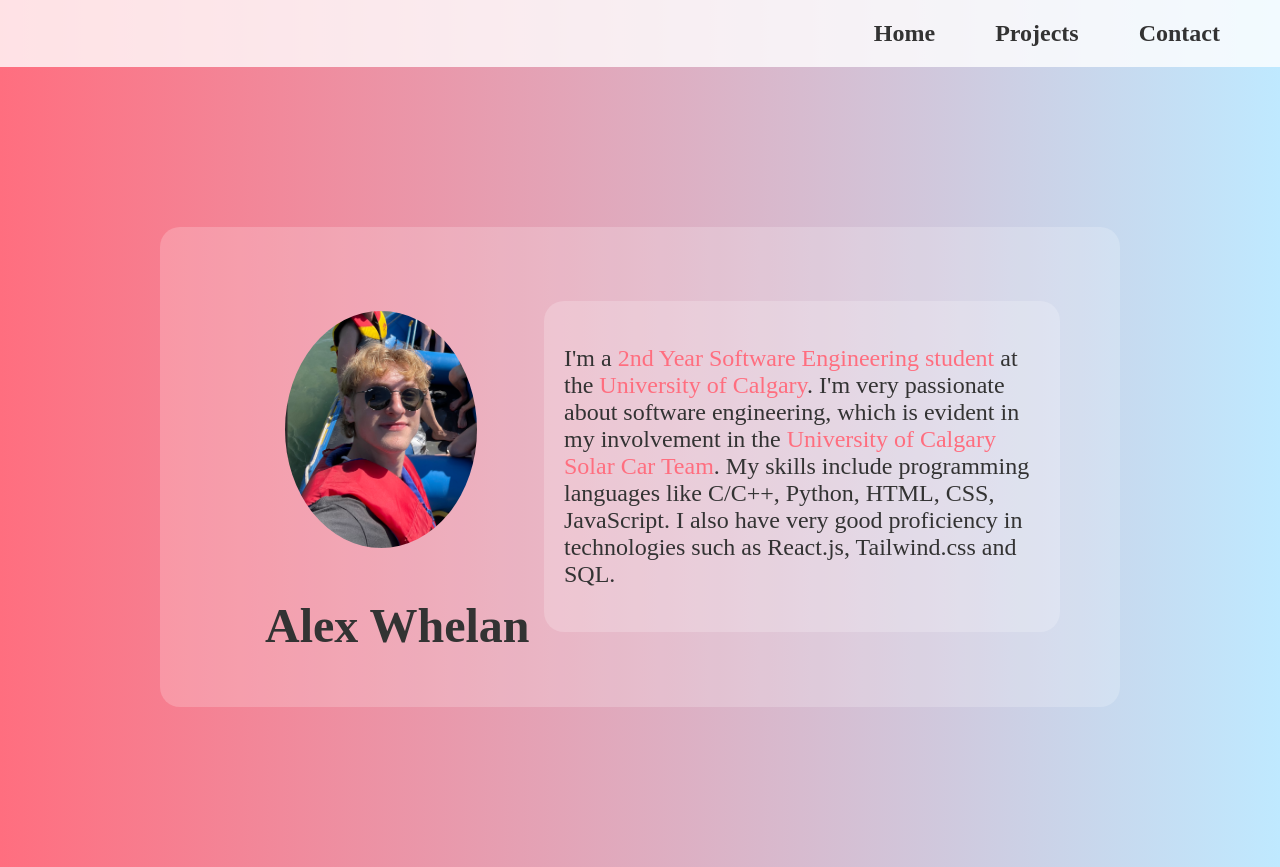
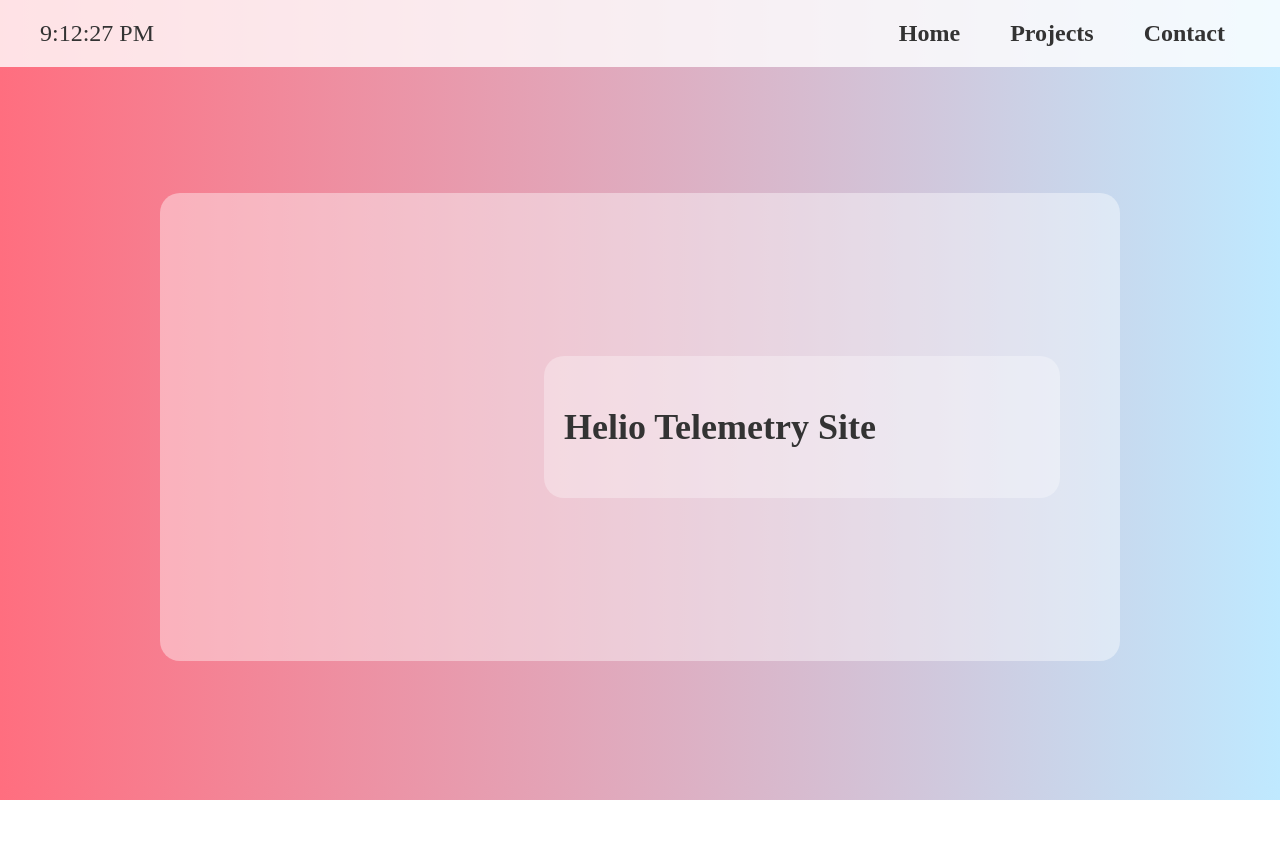
Before and after one commit to alexwhelan12/Alex-Whelan-Portfolio-Website, a React (Create React App) app in the folder portfolio-website/: page /Projects in a window 1280 px wide. After the commit the page ends 800 px from the top, so only its background shows below. Built offline with nearby package versions, Linux system fonts and the light colour scheme.

Commit message:
worked on it a little more

```diff
--- a/portfolio-website/package.json
+++ b/portfolio-website/package.json
@@ -8,6 +8,8 @@
     "@testing-library/user-event": "^13.5.0",
     "react": "^18.2.0",
     "react-dom": "^18.2.0",
+    "react-router": "^6.22.3",
+    "react-router-dom": "^6.22.3",
     "react-scripts": "5.0.1",
     "web-vitals": "^2.1.4"
   },
@@ -34,5 +36,8 @@
       "last 1 firefox version",
       "last 1 safari version"
     ]
+  },
+  "devDependencies": {
+    "@babel/plugin-proposal-private-property-in-object": "^7.21.11"
   }
 }
--- a/portfolio-website/src/App.js
+++ b/portfolio-website/src/App.js
@@ -1,20 +1,22 @@
 // App.js
 import React from 'react';
-import './App.css';
+import { BrowserRouter as Router, Routes, Route } from 'react-router-dom';
+import Home from './components/HomePage';
+// import About from './About';
+import Contact from './components/ContactPage';
 import Header from './components/Header';
-import HomePage from './components/HomePage';
-import ContactPage from './components/ContactPage';
-import { BrowserRouter, Routes, Route } from 'react-router-dom';
-// import About from './About';
-// import Projects from './Projects';
-// import Contact from './Contact';
+import ProjectsPage from './components/ProjectsPage';
 
 function App() {
   return (
-    <div className="App">
+    <Router>
       <Header/>
-      <HomePage/>
-    </div>
+      <Routes>
+        <Route path="/" element={<Home />} />
+        <Route path="/Projects" element={<ProjectsPage />} />
+        <Route path="/contact" element={<Contact />} />
+      </Routes>
+    </Router>
   );
 }
 
--- a/portfolio-website/src/components/ContactPage.css
+++ b/portfolio-website/src/components/ContactPage.css
@@ -3,11 +3,11 @@ body {
     background: linear-gradient(90deg, #ff6e7f 0%, #bfe9ff 100%);
     margin: 0;
     padding: 0;
-    font-family: Arial, sans-serif; /* Adjust font-family as needed */
+    font-family: Baloo, cursive;
   }
 
   .header {
-    background-color: rgba(255, 255, 255, 0.8); /* Adjust background color and opacity as needed */
+    background-color: rgba(255, 255, 255, 0.8);
     padding: 20px;
   }
 
--- a/portfolio-website/src/components/Header.css
+++ b/portfolio-website/src/components/Header.css
@@ -2,7 +2,15 @@
 .header {
   padding: 20px;
   display: flex;
-    justify-content: right; /* Align items to the right */
+  justify-content: space-between; /* Align items to the right */
+  align-items: center; /* Center items vertically */
+}
+
+.time {
+  font-family: 'Baloo', cursive;
+  color: #333;
+  font-size: 1.5rem;
+  margin-left: 20px;
 }
 
 .nav-list {
@@ -17,7 +25,7 @@
   font-family: 'Baloo', cursive; /* Specify the bubbly font family */
   color: #333; /* Change link color */
   font-size: 1.5rem;
-    margin: 20px; /* Add spacing between links */
+  margin: 15px; /* Add spacing between links */
   transition: all 0.3s ease;
 }
 
--- a/portfolio-website/src/components/Header.js
+++ b/portfolio-website/src/components/Header.js
@@ -1,11 +1,20 @@
-import React from 'react';
+import React, { useState, useEffect } from 'react';
 import './Header.css';
 
 const Header = () => {
+  const [currentTime, setCurrentTime] = useState(new Date());
 
+  useEffect(() => {
+    const interval = setInterval(() => {
+      setCurrentTime(new Date());
+    }, 1000);
+
+    return () => clearInterval(interval);
+  }, []);
 
   return (
     <header className="header">
+      <div className="time">{currentTime.toLocaleTimeString()}</div>
       <nav>
         <ul className="nav-list">
           <li><a href="/" className="nav-link">Home</a></li>
--- a/portfolio-website/src/components/HomeMainSection.css
+++ b/portfolio-website/src/components/HomeMainSection.css
@@ -2,7 +2,7 @@
 .home {
   background: linear-gradient(90deg, #ff6e7f 0%, #bfe9ff 100%);
   color: #fff;
-  height: 100vh;
+  height: 90vh;
   display: flex;
   justify-content: center;
   align-items: center;
@@ -10,8 +10,8 @@
 
 .overlay {
   width: 75%;
-  height: 60%;
-  background: rgba(255, 255, 255, 0.2);
+  height: 65%;
+  background: rgba(255, 255, 255, 0.4);
   color: #333;
   border-radius: 20px;
   display: flex;
@@ -34,26 +34,27 @@
 
 .photo {
   padding: 20px;
-  border-radius: 50%;
+  border-radius: 40%;
   width: 50%; /* Adjusted width */
   margin-left: 105px;
-  margin-top: 50px;
+  margin-top: 100px;
 }
 
 h1 {
   font-size: 3rem;
-  margin-top: 30px; /* Add margin between photo and name */
-  margin-left: 105px; /* Add margin to separate the name from the photo */
+  margin-top: 30px;
+  margin-left: 105px;
+  margin-bottom: 100px;
 }
 
 .TextBox {
-  margin-left: 0;
+  margin-left: ;
   margin-right: 60px;
   margin-top: auto; /* Center vertically */
   margin-bottom: auto; /* Center vertically */
   padding: 20px;
   border-radius: 20px;
-  background: rgba(255, 255, 255, 0.2);
+  background: rgba(255, 255, 255, 0.3);
   color: #333;
   font-size: 1.5rem;
   overflow: auto;
@@ -61,6 +62,10 @@ h1 {
   font-width: Extra-Light;
 }
 
+p{
+  margin-left: 15px;
+}
+
 span{
   color: #ff6e7f;
 
--- /dev/null
+++ b/portfolio-website/src/components/ProjectCard.css
@@ -0,0 +1,8 @@
+/* ProjectCard.css */
+.project-card {
+    background: rgba(255, 255, 255, 0.2);
+    color: #333;
+    padding: 20px;
+    margin-bottom: 20px;
+    border-radius: 10px;
+  }
--- /dev/null
+++ b/portfolio-website/src/components/ProjectCard.js
@@ -0,0 +1,14 @@
+// ProjectCard.js
+import React from 'react';
+
+function ProjectCard({ project }) {
+  return (
+    <div className="project-card">
+      <h3>{project.title}</h3>
+      <p>{project.description}</p>
+      {/* Add more details about the project if needed */}
+    </div>
+  );
+}
+
+export default ProjectCard;
--- /dev/null
+++ b/portfolio-website/src/components/ProjectsPage.js
@@ -0,0 +1,25 @@
+import React from 'react';
+import './ProjectCard';
+import ProjectCard from './ProjectCard'; // Assuming you have a ProjectCard component for each project
+
+function Home() {
+  return (
+    <div className="home">
+      <div className="overlay">
+        <div className="content">
+          <div className="left-section">
+            {/* <img src="your_photo.jpg" alt="Your Photo" className="photo" /> */}
+          </div>
+          <div className="TextBox">
+            <div className="project-container">
+              {/* Assuming projects is an array of project objects */}
+              <h2>Helio Telemetry Site</h2>
+            </div>
+          </div>
+        </div>
+      </div>
+    </div>
+  );
+}
+
+export default Home;
```
Also changed, not shown: 1 other file (tests, documents, lock files or other folders). Lines whose indentation alone changed are shown as unchanged.
